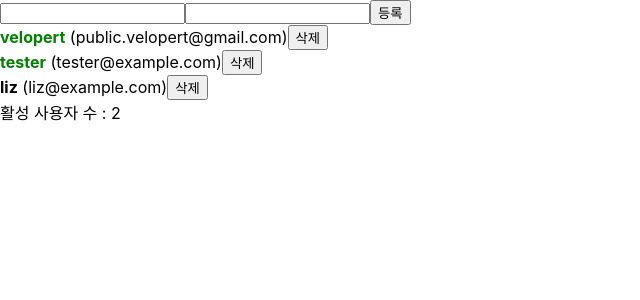
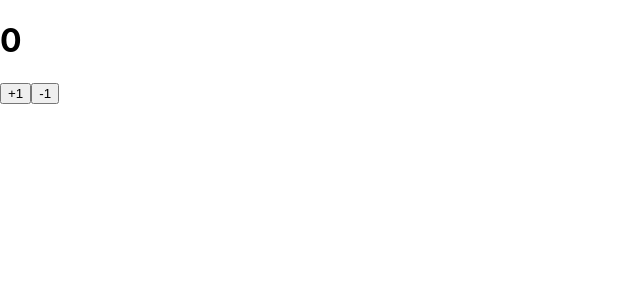
Before and after one commit to wjlee966/tsreact, a React (Create React App) app: page / in a window 1280 px wide. Shown: the top 300 px of the page, without its empty margins (0-640 px from the left). Built offline with nearby package versions, Linux system fonts and the light colour scheme.

Commit message:
20. useReducer - 기초

```diff
--- a/src/Counter.js
+++ b/src/Counter.js
@@ -1,10 +1,23 @@
-import React, { useState } from 'react';
+import React, { useReducer } from 'react';
+
+const reducer = (state, action) => {
+  // 새로운 상태를 만드는 로직
+  // const nextState = ...
+  switch (action.type) {
+    case 'INCREASE':
+      return state + 1;
+    case 'DECREASE':
+      return state - 1;
+    default:
+      throw new Error(`Unhandled action: ${action.type}`);
+  }
+};
 
 const Counter = () => {
-  const [number, setNumber] = useState(0);
+  const [number, dispatch] = useReducer(reducer, 0);
 
-  const onIncrease = () => setNumber(prevNum => prevNum + 1);
-  const onDecrease = () => setNumber(prevNum => prevNum - 1);
+  const onIncrease = () => dispatch({ type: 'INCREASE' });
+  const onDecrease = () => dispatch({ type: 'DECREASE' });
 
   return (
     <div>
--- a/src/index.js
+++ b/src/index.js
@@ -1,12 +1,13 @@
 import React from 'react';
 import ReactDOM from 'react-dom';
 import './index.css';
-import App from './App';
+// import App from './App';
 import reportWebVitals from './reportWebVitals';
+import Counter from './Counter';
 
 ReactDOM.render(
   <React.StrictMode>
-    <App />
+    <Counter />
   </React.StrictMode>,
   document.getElementById('root')
 );
```
